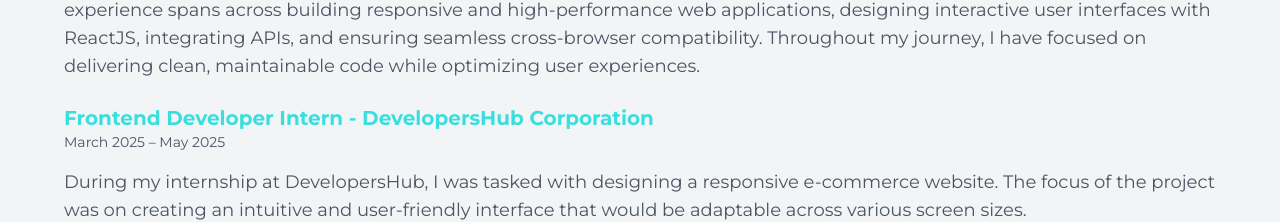
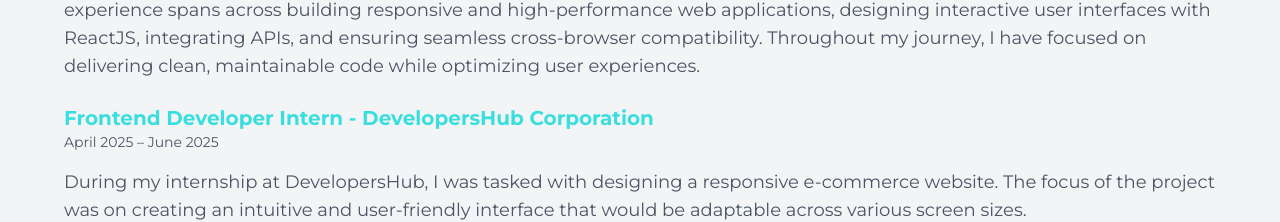
Before and after one commit to RameezAslam/Latest-Portfolio, a React (Vite) app: page / in a window 1280 px wide. Shown: the part 2510-2732 px from the top of the page. Built offline with nearby package versions, Linux system fonts and the light colour scheme.

Commit message:
Changed the date of experience

```diff
--- a/src/Components/Experience.jsx
+++ b/src/Components/Experience.jsx
@@ -37,7 +37,7 @@ function Experience() {
                     whileInView={{ opacity: 1, y: 0 }}
                     transition={{ duration: 1 }}
                     viewport={{  amount: 0.25 }}
-                    className='text-sm text-gray-600 dark:text-gray-400'>March 2025 – May 2025</p>
+                    className='text-sm text-gray-600 dark:text-gray-400'>April 2025 – June 2025</p>
                      <p
                       initial={{ opacity: 0, y: 120 }}
                       whileInView={{ opacity: 1, y: 0 }}
```
